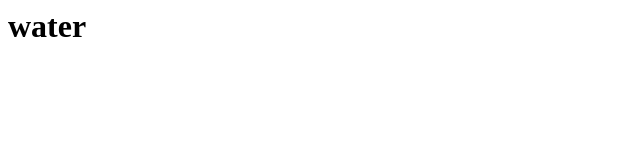
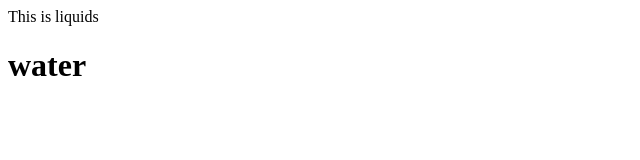
Before and after one commit to gitditony/gitditony, a plain HTML site: page mainindex.html in a window 1280 px wide. Shown: the whole page, without its empty margins (0-640 px from the left). Drawn offline with Linux system fonts and the light colour scheme.

Commit message:
Header added for liquids

```diff
--- a/mainindex.html
+++ b/mainindex.html
@@ -1,5 +1,7 @@
 <html>
  <head>
+ This is liquids
+
  </head>
  <body>
    <h1> water <h1>
```
Also changed, not shown: 1 other file.
